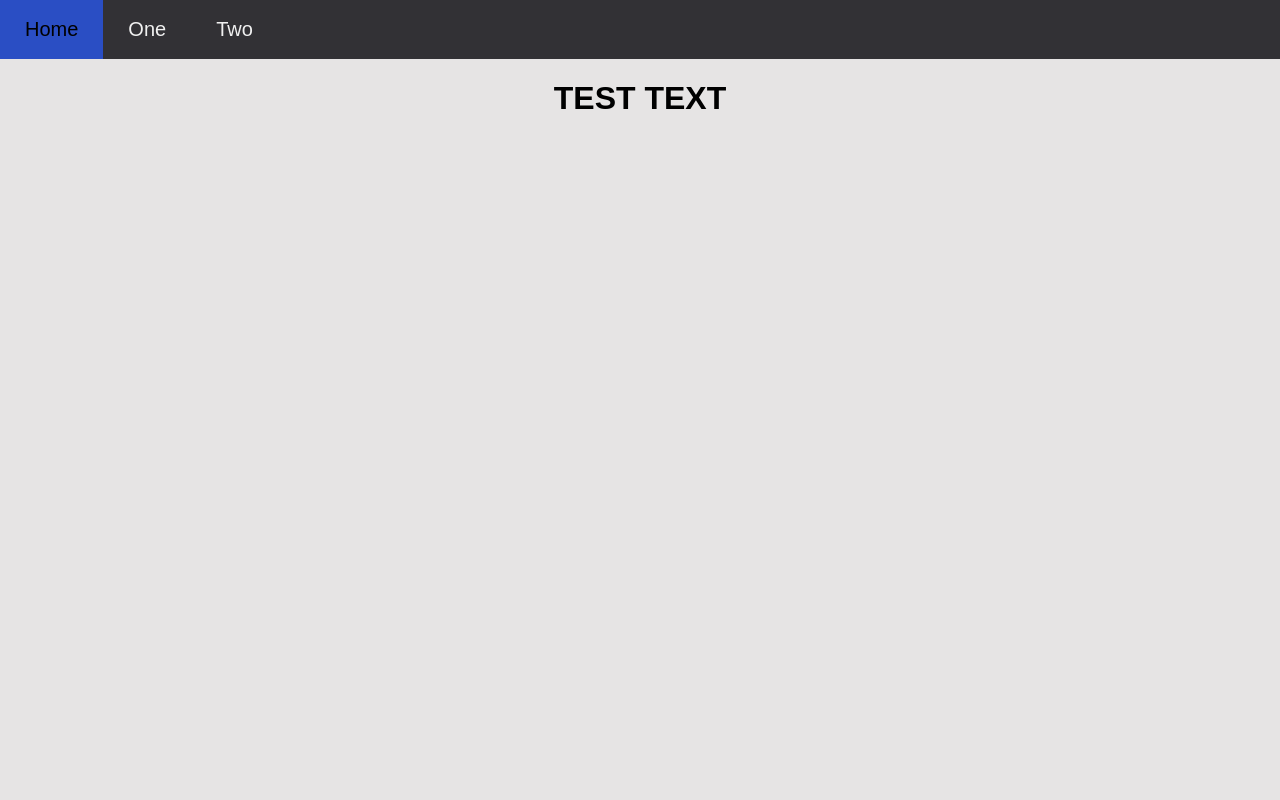
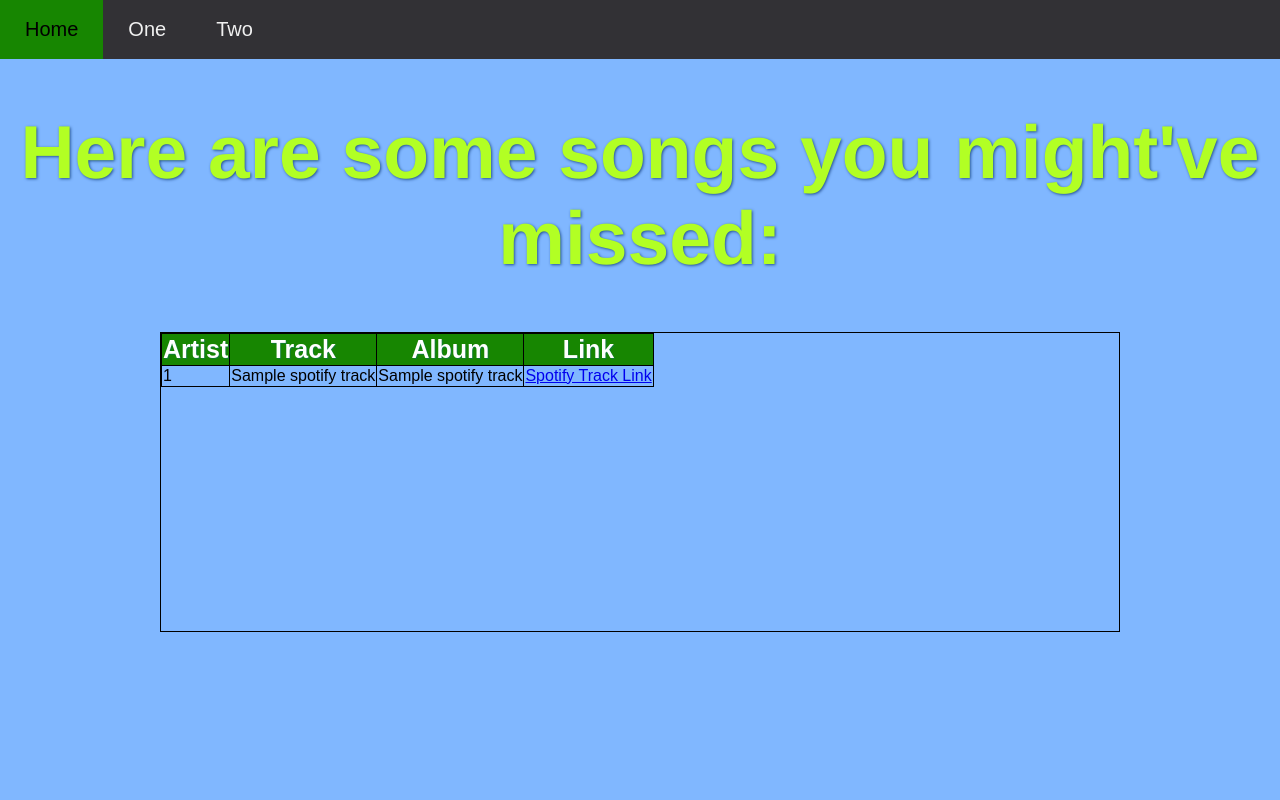
Before and after one commit to Blacketermatthew/spotify-flask-app, a Flask app: page / in a window 1280 px wide. Run offline with Flask 2, Linux system fonts and the light colour scheme; a database or web service that is not in the repository returns one stand-in record (values such as "Sample title"); some libraries are stand-ins or nearby versions.

Commit message:
++ scrollable, spotify db table to index

```diff
--- a/app.py
+++ b/app.py
@@ -1,5 +1,6 @@
 from flask import Flask, render_template, url_for
 from application import app
+from application.spotify_requests import retrieve_track_info, insert_tracks
 
 port = 5000
 
@@ -10,7 +11,15 @@ port = 5000
 @app.route("/index")
 @app.route('/home')
 def index():
-    return render_template('index.html', home=True)
+
+    total_tracks = retrieve_track_info()
+
+    # for track in total_tracks:
+    #     print(track[0])
+
+    return render_template('index.html', home=True, total_tracks=total_tracks)
+
+
 
 @app.route("/one")
 def one():
--- a/application/spotify_requests.py
+++ b/application/spotify_requests.py
@@ -32,16 +32,6 @@ party_playlist_uri = os.getenv("PARTY_PLAYLIST")
 username = "1242575449"  # My Spotify "username"
 redirecturi='http://127.0.0.1:9090'  # Spotify requires you to create a redirect_uri.  For now, it's localhost
 
-
-# Scope required to access my private playlist Discover Weekly
-scope = "playlist-read-private"
-sp = spotipy.Spotify(client_credentials_manager=SpotifyClientCredentials(client_id=client_id, client_secret=client_secret))
-
-
-results = sp.user_playlist_tracks(user=username, playlist_id=discover_playlist_uri, fields='items, name')
-tracks = results['items']
-
-
 load_dotenv()
 db_username = os.getenv("PSQL_USERNAME")
 db_password = os.getenv("PSQL_PASSWORD")
@@ -53,33 +43,44 @@ db = psycopg2.connect(
     host = "localhost",
     port = "5432")
 
+# Scope required to access my private playlist Discover Weekly
+playlist_scope = "playlist-read-private"
+sp = spotipy.Spotify(client_credentials_manager=SpotifyClientCredentials(client_id=client_id, client_secret=client_secret))
+playlist_results = sp.user_playlist_tracks(user=username, playlist_id=discover_playlist_uri, fields='items, name')
+tracks = playlist_results['items']
 
-def insert_tracks(database, artist, title, album, URI, URL):
-    track_data = (artist, title, album, URI, URL)
-    cursor = database.cursor()
+
+
+        # print(tracks[i]['track']['artists'][0]['name'], '-',    # Artist name
+        # tracks[i]['track']['name'], '| Album:',                 # Song/track name
+        # tracks[i]['track']['album']['name'], ' |  URI:',        # Album name
+        # tracks[i]['track']['uri'], '||',                        # Song/track URI  (unique spotify-based ID)
+        # tracks[i]['track']['external_urls']['spotify'], '\n'    # Spotify song/track URL
+        # )
+
+def insert_tracks(artist, title, album, URI, URL):
+    cursor = db.cursor()
     sql_to_execute = """INSERT INTO spotify_tracks ("Artist", "Title", "Album", "URI", "URL") VALUES (%s, %s, %s, %s, %s)"""
     sql_values = (artist, title, album, URI, URL)
     cursor.execute(sql_to_execute, sql_values)
     db.commit()
 
+    for i in range(len(tracks)):
+        # (artist, title, album, URI, URL)
+        insert_tracks(tracks[i]['track']['artists'][0]['name'],
+            tracks[i]['track']['name'],
+            tracks[i]['track']['album']['name'],
+            tracks[i]['track']['uri'],
+            tracks[i]['track']['external_urls']['spotify'])
 
-
-for i in range(len(tracks)):
-    # print(tracks[i]['track']['artists'][0]['name'], '-',    # Artist name
-    # tracks[i]['track']['name'], '| Album:',                 # Song/track name
-    # tracks[i]['track']['album']['name'], ' |  URI:',        # Album name
-    # tracks[i]['track']['uri'], '||',                        # Song/track URI  (unique spotify-based ID)
-    # tracks[i]['track']['external_urls']['spotify'], '\n'    # Spotify song/track URL
-    # )
-
-    # (artist, title, album, URI, URL)
-    insert_tracks(db, tracks[i]['track']['artists'][0]['name'],
-        tracks[i]['track']['name'],
-        tracks[i]['track']['album']['name'],
-        tracks[i]['track']['uri'],
-        tracks[i]['track']['external_urls']['spotify'])
-
-
+def retrieve_track_info():
+    cursor = db.cursor()
+    sql_to_execute = """SELECT * FROM spotify_tracks"""
+    cursor.execute(sql_to_execute)
+    retrieved_tracks = cursor.fetchall()
+    return retrieved_tracks
+    # for track in retrieved_tracks:
+    #     print(f"{track[1]} by {track[0]} from {track[2]} || {track[3]} || {track[4]}")
 
 
 # -------------------------------------------------------------------------------
@@ -109,7 +110,7 @@ for i in range(len(tracks)):
 
 
 ### This method prompts the user to confirm access
-# token = util.prompt_for_user_token(username, scope=scope,
+# token = util.prompt_for_user_token(username, scope=playlist_scope,
 #         client_id=client_id, client_secret=client_secret,
 #         redirect_uri=redirecturi)
 
--- a/application/static/css/style.css
+++ b/application/static/css/style.css
@@ -4,7 +4,7 @@
 html, body {
 
     font-family: Arial, Helvetica, sans-serif;
-    background-color: rgb(230, 228, 228);
+    background-color: #80b7ff;
     position: relative;
     height: 100%;
     margin: 0px;
@@ -16,11 +16,11 @@ header {
 
 .navbar {
     overflow: hidden;
-    background-color: rgb(50, 49, 53);
+    background-color: #323135;
 }
 
 .navbar a {
-    color: rgb(240, 240, 240);
+    color: #f0f0f0;
     text-decoration: none;
     text-align: center;
     float: left;
@@ -29,14 +29,39 @@ header {
 }
 
 .navbar a:hover {
-    background-color: rgb(177, 177, 177);
+    background-color: #b1b1b1;
     color: black;
 }
 
 .navbar a.active{
-    background-color: rgb(42, 78, 196);
+    background-color: #178601;
 }
 
-h1.mainmenu {
+h1.maintext {
     text-align: center;
+    font-size: 75px;
+    font-family: "Proxima Nova", "Helvetica Neue", Helvetica, Arial, sans-serif;
+    color: #b2ff24;
+    text-shadow: 1px 1px 3px #235291;
 }
+
+table, th, td {
+    border: 1px solid black;
+}
+
+table {
+    overflow-y:scroll;
+    height:300px;
+    display:block;
+    border-collapse:collapse;
+    width:75%;
+    margin-left: auto;
+    margin-right: auto;
+  }
+
+#head-row {
+    font-size: 25px;
+    text-shadow: 1px 1px #137c36;
+    background-color: #178601;
+    color: white;
+}
--- a/application/templates/index.html
+++ b/application/templates/index.html
@@ -2,15 +2,54 @@
 
 {% block head %}
 
-    <title>Index Title</title>
+    <title>Spotify Missed Connections</title>
 
 {% endblock %}
 
 
 {% block body %}
 
-    <h1 class="mainmenu">TEST TEXT</h1>
+<h1 class="maintext">Here are some songs you might've missed:</h1>
 
+<div class="db-list">
+    <table>
+        <tr id="head-row">
+            <th>Artist</th>
+            <th>Track</th>
+            <th>Album</th>
+            <th>Link</th>
+        </tr>
+
+        {% for track in total_tracks %}
+        <tr>
+            <td>
+                <!-- Artist -->
+                {{ track[0] }}
+            </td>
+
+            <td>
+                <!-- title -->
+                {{ track[1] }}
+            </td>
+
+            <td>
+                <!-- Album -->
+                {{ track[2] }}
+            </td>
+
+            <td>
+                <!-- Spotify URL -->
+                <a href={{ track[4] }}>
+                    Spotify Track Link
+                </a>
+            </td>
+
+        </tr>
+
+        {% endfor %}
+
+    </table>
+</div>
 
 
 
```
